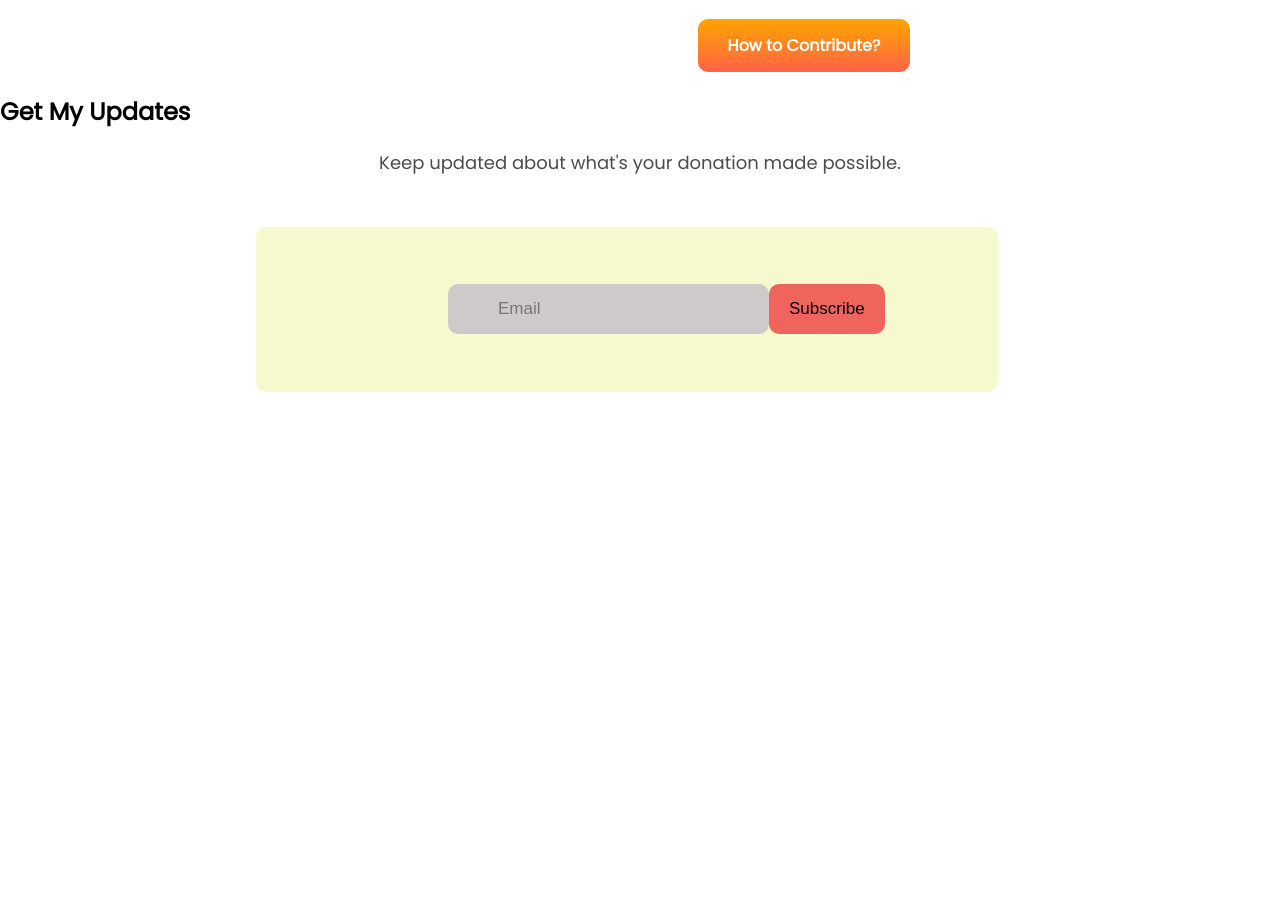
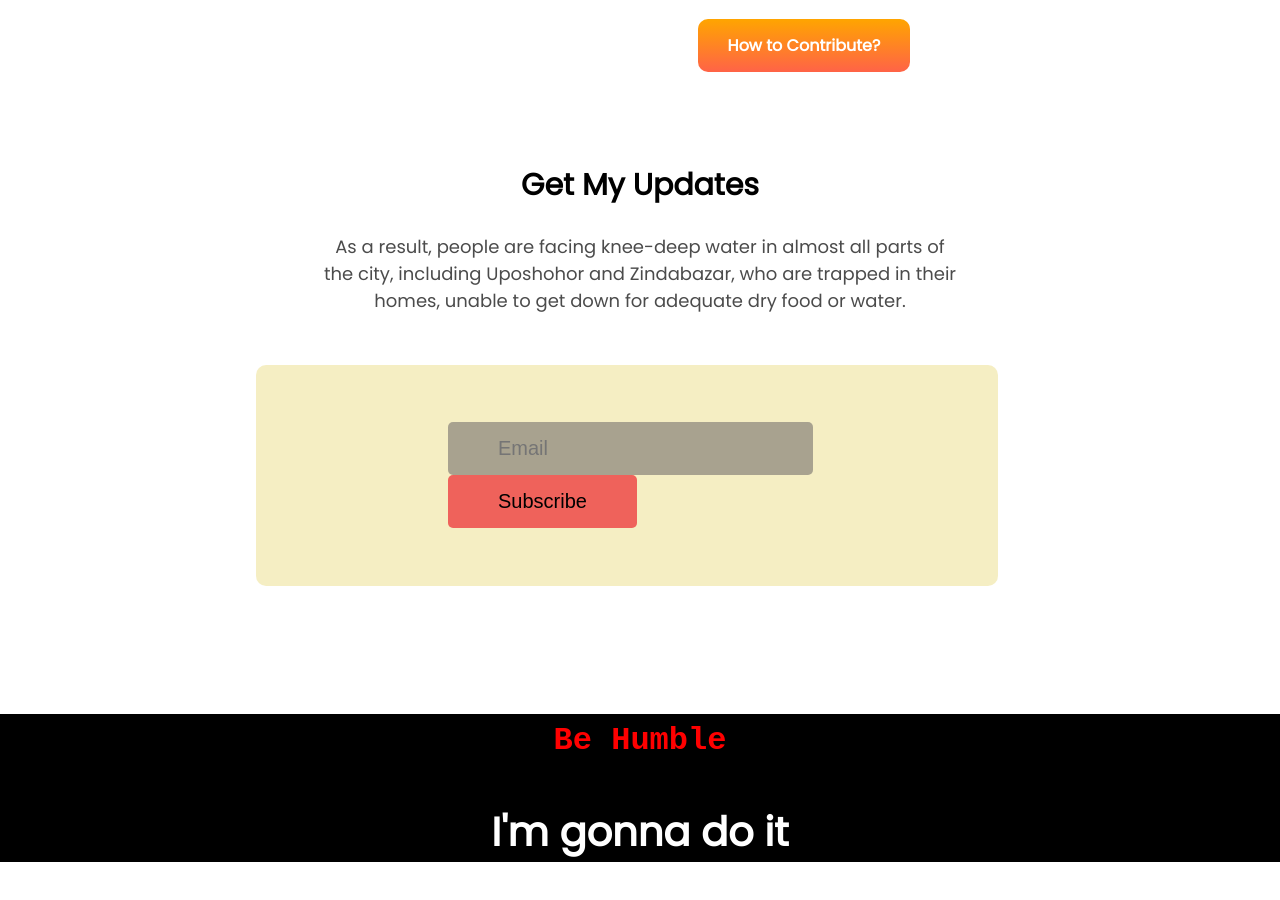
Before and after one commit to shobuj-mrs/frist-assingment-donate-to-public, a plain HTML site: page index.html in a window 1280 px wide. Shown: the part 3024-3924 px from the top of the page. Before the commit the page ends 3544 px from the top, so only its background shows below. Drawn offline with Linux system fonts and the light colour scheme; a web font is replaced by a local one.

Commit message:
last commit

```diff
--- a/index.html
+++ b/index.html
@@ -176,8 +176,10 @@
 
     <section>
         <div class="donation-flied">
-            <h2>Get My Updates</h2>
-            <p id="donation-instruction">Keep updated about what's your donation made possible.</p>
+            <h2 id="center">Get My Updates</h2>
+            <p id="donation-instruction">As a result, people are facing knee-deep water in almost all parts of the city,
+                including Uposhohor and Zindabazar, who are trapped in their homes, unable to get down for adequate dry
+                food or water.</p>
         </div>
         <div class="form-section">
             <form action="">
@@ -187,5 +189,11 @@
         </div>
     </section>
 </body>
+<footer>
+    <div class=" footer-size">
+        <h1><span>Be Humble</span></h1>
+        <h3 class="footer-text">I'm gonna do it</h3>
+    </div>
+</footer>
 
 </html>
--- a/style.css
+++ b/style.css
@@ -180,8 +180,15 @@ h3 {
     width: 145%;
 }
 
+#center {
+    text-align: center;
+    font-size: 30px;
+    font-weight: 700;
+    padding-top: 5%;
+}
+
 .form-section {
-    background-color: rgba(232, 240, 131, 0.397);
+    background-color: rgba(230, 211, 104, 0.397);
     padding: 4.5% 0% 4.5% 15%;
     border: none;
     outline: none;
@@ -196,19 +203,36 @@ h3 {
 #email {
     outline: none;
     border: 4px;
-    color: aliceblue;
-    background-color: rgb(206, 202, 202);
+    color: rgb(136, 192, 189);
+    background-color: rgba(136, 131, 123, 0.705);
     padding: 15px 50px;
-    border-radius: 10px;
-    font-size: 17px;
+    border-radius: 5px;
+    font-size: 20px;
 }
 
 #subscribe {
     outline: none;
     border: 4px;
     background-color: rgba(238, 70, 70, 0.829);
-    padding: 15px 20px;
-    font-size: 17px;
-    border-radius: 10px;
+    padding: 15px 50px;
+    font-size: 20px;
+    border-radius: 5px;
 
 }
+
+span {
+    font-family: 'Courier New', Courier, monospace;
+    color: red;
+}
+
+.footer-size {
+    text-align: center;
+}
+
+.footer-text {
+    color: white;
+}
+
+footer {
+    background-color: black;
+}
```
